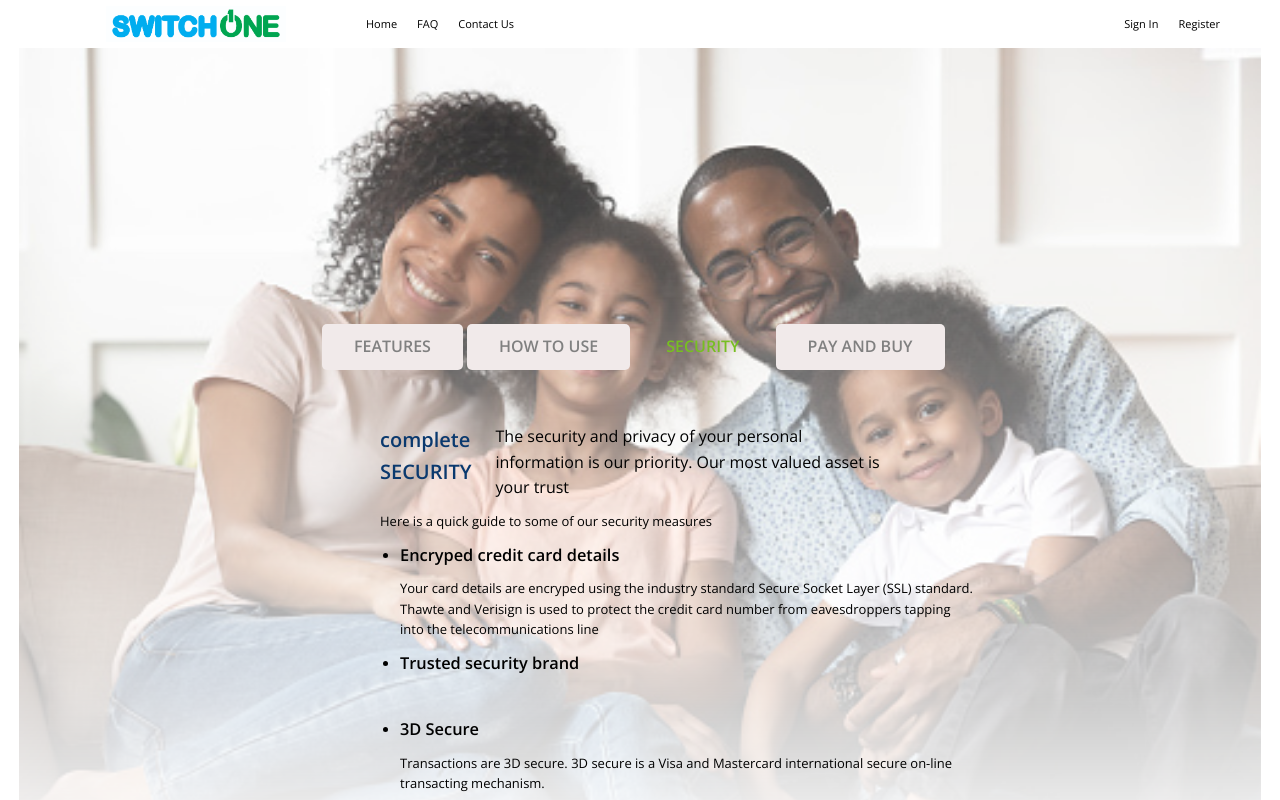
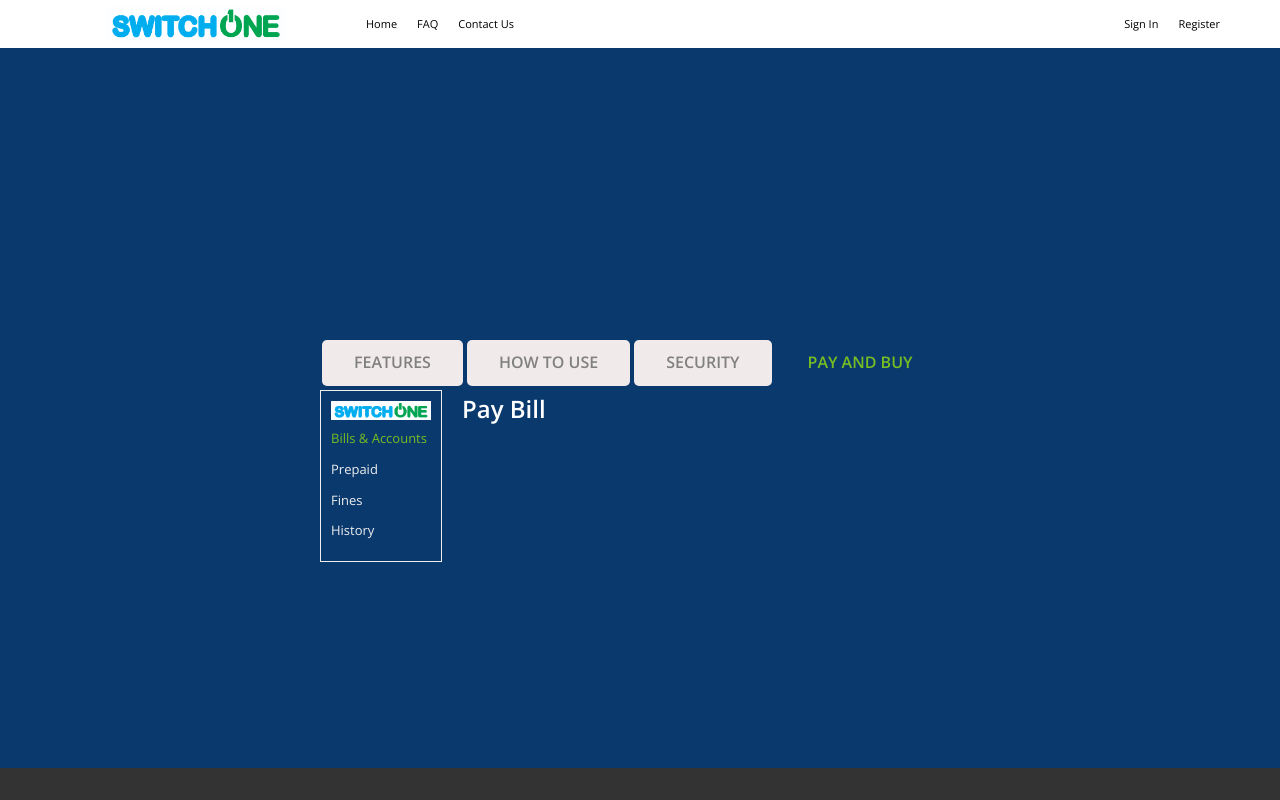
Before and after one commit to faridullah1/switchOne, an Angular app: page /home in a window 1280 px wide. Shown: the top 800 px of the page. Built offline with nearby package versions, Linux system fonts and the light colour scheme.

Commit message:
billing tab change working

```diff
--- a/src/app/components/billing/billing.component.html
+++ b/src/app/components/billing/billing.component.html
@@ -1 +1,19 @@
-<p>billing works!</p>
+<div class="billing-tab">
+	<nav class="side-nav">
+		<img src="/assets/images/logo.jpg" alt="logo" class="logo">
+
+		<ul>
+			<li *ngFor="let tab of tabs" [class.active]="tab === selectedTab" (click)="onTabChange(tab)">
+				{{ tab.title }}
+			</li>
+		</ul>
+	</nav>
+
+	<div class="content" [ngSwitch]="selectedTab.name">
+		<ng-container *ngSwitchCase="'bills_accounts'">
+			<div class="content">
+				<h2>Pay Bill</h2>
+			</div>
+		</ng-container>
+	</div>
+</div>
--- a/src/app/components/billing/billing.component.scss
+++ b/src/app/components/billing/billing.component.scss
@@ -0,0 +1,31 @@
+.billing-tab {
+	top: 48%;
+	left: 25%;
+	color: #fff;
+	display: flex;
+
+	.logo {
+		width: 10rem;
+	}
+
+	.side-nav {
+		border: 1px solid #eee;
+		padding: 1rem;
+		margin-right: 2rem;
+
+		ul {
+			list-style: none;
+
+			li {
+				margin-bottom: 1rem;
+				font-size: 1.3rem;
+				color: #eee;
+				cursor: pointer;
+			}
+		}
+	}
+
+	.active {
+		color: var(--color-secondary) !important;
+	}
+}
--- a/src/app/components/billing/billing.component.ts
+++ b/src/app/components/billing/billing.component.ts
@@ -1,15 +1,33 @@
-import { Component, OnInit } from '@angular/core';
+import { Component } from '@angular/core';
+import { Tab } from 'src/app/models';
+
 
 @Component({
   selector: 'app-billing',
   templateUrl: './billing.component.html',
   styleUrls: ['./billing.component.scss']
 })
-export class BillingComponent implements OnInit {
+export class BillingComponent {
+	tabs: Tab[];
+	selectedTab: Tab;
 
-  constructor() { }
+	constructor() {
+		this.tabs = [
+			{ name: 'bills_accounts', title: 'Bills & Accounts', selected: false },
+			{ name: 'prepaid', title: 'Prepaid', selected: false },
+			{ name: 'fines', title: 'Fines', selected: false },
+			{ name: 'history', title: 'History', selected: true },
+		];
 
-  ngOnInit(): void {
-  }
+		this.selectedTab = this.tabs[0];
+	}
 
+	onTabChange(tab: Tab): void {
+		for (let t of this.tabs) {
+			t.selected = false;
+		}
+
+		tab.selected = true;
+		this.selectedTab = tab;
+	}
 }
--- a/src/app/components/landing-page/landing-page.component.html
+++ b/src/app/components/landing-page/landing-page.component.html
@@ -23,9 +23,7 @@
 		</ng-container>
 
 		<ng-container *ngSwitchCase="'billing'">
-			<div class="billing-tab">
-				Billing
-			</div>
+			<app-billing></app-billing>
 		</ng-container>
 	</div>
 </div>
--- a/src/app/components/landing-page/landing-page.component.scss
+++ b/src/app/components/landing-page/landing-page.component.scss
@@ -55,6 +55,7 @@
 		position: relative;
 		top: 40%;
 		left: 25%;
+		width: fit-content;
 
 		.tab {
 			font-weight: 600;
@@ -92,17 +93,7 @@
 		position: relative;
 		top: 40%;
 		left: 25%;
-	}
-
-	.billing-tab {
-		top: 48%;
-		left: 25%;
-		color: #fff;
-
-		.tab-content-container {
-			position: relative;
-			top: 48%;
-		}
+		width: fit-content;
 	}
 }
 
--- a/src/app/components/landing-page/landing-page.component.ts
+++ b/src/app/components/landing-page/landing-page.component.ts
@@ -15,11 +15,11 @@ export class LandingPageComponent {
 		this.tabs = [
 			{ name: 'features', title: 'Features', selected: false },
 			{ name: 'how_to_use', title: 'How to use', selected: false },
-			{ name: 'security', title: 'Security', selected: true },
-			{ name: 'billing', title: 'Pay and buy', selected: false },
+			{ name: 'security', title: 'Security', selected: false },
+			{ name: 'billing', title: 'Pay and buy', selected: true },
 		];
 
-		this.selectedTab = this.tabs[2];
+		this.selectedTab = this.tabs[3];
 	}
 
 	onTabChange(tab: Tab): void {
```
